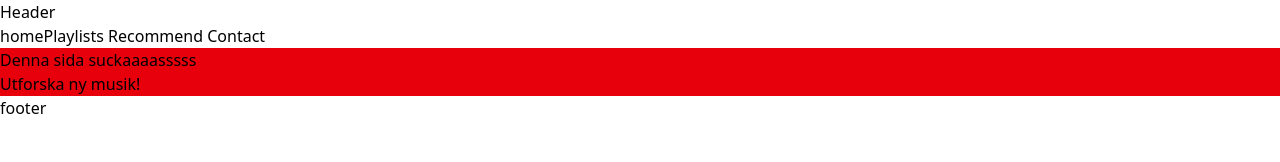
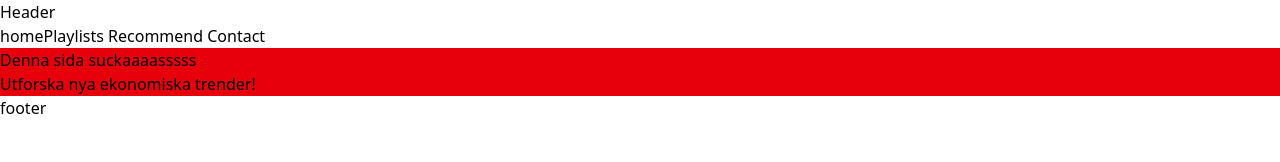
Before and after one commit to ThaisonL/BRV13, a React (Vite) app in the folder br-v9-v13/: page / in a window 1280 px wide. Shown: the top 162 px of the page. Built offline with nearby package versions, Linux system fonts and the light colour scheme.

Commit message:
Develop branch added

```diff
--- a/br-v9-v13/src/pages/Home.jsx
+++ b/br-v9-v13/src/pages/Home.jsx
@@ -2,7 +2,7 @@ function Home() {
   return (
     <main className="">
       <h1 className="bg-red-600">Denna sida suckaaaasssss</h1>
-      <p className="bg-red-600">Utforska ny musik!</p>
+      <p className="bg-red-600">Utforska nya ekonomiska trender!</p>
     </main>
   );
 }
```
